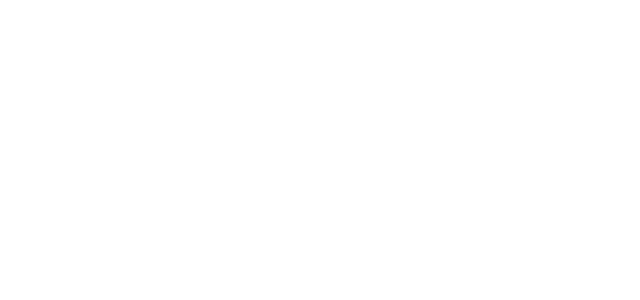
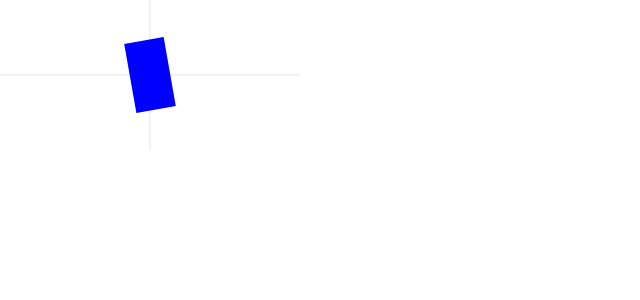
Before and after one commit to floscr/jitter-challenge, a React (Vite) app: page / in a window 1280 px wide. Shown: the top 300 px of the page, without its empty margins (0-640 px from the left). Built offline with nearby package versions, Linux system fonts and the light colour scheme.

Commit message:
Drawing rectangles

```diff
--- a/src/App.tsx
+++ b/src/App.tsx
@@ -1,11 +1,8 @@
 import React from "react";
+import CanvasRoot from "./components/canvas/Root";
 
 function App() {
-  return (
-    <div>
-      <main></main>
-    </div>
-  );
+  return <CanvasRoot></CanvasRoot>;
 }
 
 export default App;
--- /dev/null
+++ b/src/components/canvas/Canvas.tsx
@@ -0,0 +1,158 @@
+import React, { useEffect, useState, useRef } from "react";
+import * as types from "./types";
+
+interface CanvasProps {
+  canvasData: types.Canvas;
+  onClick: (index: number) => void;
+}
+
+const drawAxisLines = (
+  ctx: CanvasRenderingContext2D,
+  canvas: HTMLCanvasElement,
+  ratio: number,
+) => {
+  // Draw X-axis
+  ctx.beginPath();
+  ctx.moveTo(0, canvas.height / 2 / ratio);
+  ctx.lineTo(canvas.width / ratio, canvas.height / 2 / ratio);
+  ctx.strokeStyle = "rgb(228, 228, 231)";
+  ctx.stroke();
+
+  // Draw Y-axis
+  ctx.beginPath();
+  ctx.moveTo(canvas.width / 2 / ratio, 0);
+  ctx.lineTo(canvas.width / 2 / ratio, canvas.height / ratio);
+  ctx.strokeStyle = "rgb(228, 228, 231)";
+  ctx.stroke();
+};
+
+const updateCanvas = (
+  canvas: HTMLCanvasElement,
+  entities: Entity[],
+  dimensions: Dimensions,
+) => {
+  const ctx = canvas.getContext("2d");
+
+  if (ctx) {
+    // Adjust the canvas size for HDPI screens
+    const devicePixelRatio = window.devicePixelRatio || 1;
+    const backingStoreRatio =
+      ctx.webkitBackingStorePixelRatio ||
+      ctx.mozBackingStorePixelRatio ||
+      ctx.msBackingStorePixelRatio ||
+      ctx.oBackingStorePixelRatio ||
+      ctx.backingStorePixelRatio ||
+      1;
+    const ratio = devicePixelRatio / backingStoreRatio;
+
+    canvas.width = dimensions.width * ratio;
+    canvas.height = dimensions.height * ratio;
+
+    ctx.scale(ratio, ratio);
+
+    const centerX = canvas.width / 2 / ratio;
+    const centerY = canvas.height / 2 / ratio;
+
+    ctx.clearRect(0, 0, canvas.width, canvas.height);
+
+    drawAxisLines(ctx, canvas, ratio);
+
+    entities.map((entity) => {
+      const cX = centerX - entity.width / ratio / 2;
+      const cY = centerY - entity.height / ratio / 2;
+      const x = cX + entity.x / ratio / 2;
+      const y = cY + entity.y / ratio / 2;
+
+      ctx.save();
+      ctx.translate(
+        x + entity.width / ratio / 2,
+        y + entity.height / ratio / 2,
+      );
+      ctx.rotate((entity.rotation * Math.PI) / 180); // Convert degrees to radians
+      ctx.translate(
+        -(x + entity.width / ratio / 2),
+        -(y + entity.height / ratio / 2),
+      );
+
+      ctx.fillStyle = entity.color;
+      ctx.fillRect(x, y, entity.width / ratio, entity.height / ratio); // Adjusted for HDPI screens
+
+      ctx.restore();
+    });
+  }
+};
+
+type Dimensions = {
+  width: number;
+  height: number;
+};
+
+const useCanvas = function () {
+  const ref = useRef<HTMLCanvasElement | null>(null);
+  const [dimensions, setDimensions] = useState<Dimensions>(null);
+
+  useEffect(() => {
+    const updateDimensions = () => {
+      const canvasRef = ref.current;
+
+      if (canvasRef) {
+        const { offsetHeight, offsetWidth } = canvasRef;
+        setDimensions({ width: offsetWidth, height: offsetHeight });
+      }
+    };
+
+    updateDimensions();
+
+    window.addEventListener("resize", updateDimensions);
+
+    return () => {
+      window.removeEventListener("resize", updateDimensions);
+    };
+  }, []);
+
+  return { ref, dimensions };
+};
+
+const Canvas: React.FC<CanvasProps> = ({ canvasData, onClick }) => {
+  const { ref, dimensions } = useCanvas();
+
+  useEffect(() => {
+    if (ref.current && dimensions) {
+      updateCanvas(ref.current, canvasData.entities, dimensions);
+    }
+  }, [ref, dimensions, canvasData]);
+
+  const handleCanvasClick = (event: React.MouseEvent<HTMLCanvasElement>) => {
+    const canvas = canvasRef.current;
+    const rect = canvas?.getBoundingClientRect();
+
+    if (canvas && rect) {
+      const mouseX = (event.clientX - rect.left) * (canvas.width / rect.width);
+      const mouseY = (event.clientY - rect.top) * (canvas.height / rect.height);
+
+      canvasData.entities.forEach((entity, index) => {
+        if (
+          mouseX >= entity.x &&
+          mouseX <= entity.x + entity.width &&
+          mouseY >= entity.y &&
+          mouseY <= entity.y + entity.height
+        ) {
+          onClick(index);
+        }
+      });
+    }
+  };
+
+  return (
+    <div className="fixed top-0 right-0 bottom-0 left-0">
+      <canvas
+        ref={ref}
+        id="canvas"
+        className="w-full h-full" // Apply Tailwind CSS classes for full width and height
+        onClick={handleCanvasClick}
+      ></canvas>
+    </div>
+  );
+};
+
+export default Canvas;
--- /dev/null
+++ b/src/components/canvas/ControlPanel.tsx
@@ -0,0 +1,33 @@
+import React from "react";
+
+interface ControlPanelProps {
+  onAddRectangle: () => void;
+  onDurationChange: (duration: number) => void;
+  onPlayAnimation: () => void;
+  onDownloadProject: () => void;
+}
+
+const ControlPanel: React.FC<ControlPanelProps> = ({
+  onAddRectangle,
+  onDurationChange,
+  onPlayAnimation,
+  onDownloadProject,
+}) => {
+  return (
+    <div className="control-panel">
+      <button onClick={onAddRectangle}>Add Rectangle</button>
+      <label>
+        Duration (seconds):
+        <input
+          type="number"
+          min="1"
+          onChange={(e) => onDurationChange(Number(e.target.value))}
+        />
+      </label>
+      <button onClick={onPlayAnimation}>Play Animation</button>
+      <button onClick={onDownloadProject}>Download Project</button>
+    </div>
+  );
+};
+
+export default ControlPanel;
--- /dev/null
+++ b/src/components/canvas/Root.tsx
@@ -0,0 +1,45 @@
+import React, { useState } from "react";
+import Canvas from "./Canvas";
+import ControlPanel from "./ControlPanel";
+import * as types from "./types";
+
+const App: React.FC = () => {
+  const [canvasData, setCanvasData] = useState<types.Canvas>(
+    types.exampleCanvas,
+  );
+  const [duration, setDuration] = useState<number>(1); // default duration is 1 second
+
+  const addRectangle = () => {
+    // Implement logic to add a random rectangular shape to the scene
+    // Update the 'shapes' state
+  };
+
+  const playAnimation = () => {
+    // Implement logic to rotate all shapes in the scene
+    // Use the 'duration' state to set the animation duration
+  };
+
+  const downloadProject = () => {
+    // Implement logic to download the scene's data in JSON format
+    // Use the 'shapes' state to get the current scene data
+  };
+
+  const updateShapeColor = (index: number) => {
+    // Implement logic to update the color of a clicked shape
+    // Use the 'shapes' state to update the color of the selected shape
+  };
+
+  return (
+    <div className="fixed top-0 right-0 bottom-0 left-0">
+      <Canvas canvasData={canvasData} onClick={updateShapeColor} />
+      {/* <ControlPanel
+        onAddRectangle={addRectangle}
+        onDurationChange={setDuration}
+        onPlayAnimation={playAnimation}
+        onDownloadProject={downloadProject}
+      /> */}
+    </div>
+  );
+};
+
+export default App;
--- /dev/null
+++ b/src/components/canvas/types.tsx
@@ -0,0 +1,56 @@
+export interface Rectangle {
+  type: "rectangle";
+  id: string;
+  x: number;
+  y: number;
+  width: number;
+  height: number;
+  color: string;
+  rotation: number;
+}
+
+export type Entity = Rectangle;
+
+export interface Canvas {
+  entities: Array<Entitiy>;
+}
+
+export const defaultCanvas = {
+  entities: [],
+};
+
+export const exampleCanvas = {
+  entities: [
+    {
+      type: "rectangle",
+      id: "1",
+      x: 500,
+      y: 100,
+      width: 50,
+      height: 200,
+      rotation: 0,
+      color: "red",
+    },
+    {
+      type: "rectangle",
+      id: "2",
+      x: 500,
+      y: 100,
+      width: 50,
+      height: 200,
+      rotation: 90,
+      color: "blue",
+    },
+
+    {
+      type: "rectangle",
+      id: "2",
+      x: 0,
+      y: 0,
+      width: 70,
+      height: 40,
+      rotation: 80,
+      color: "blue",
+    },
+  ],
+};
```
